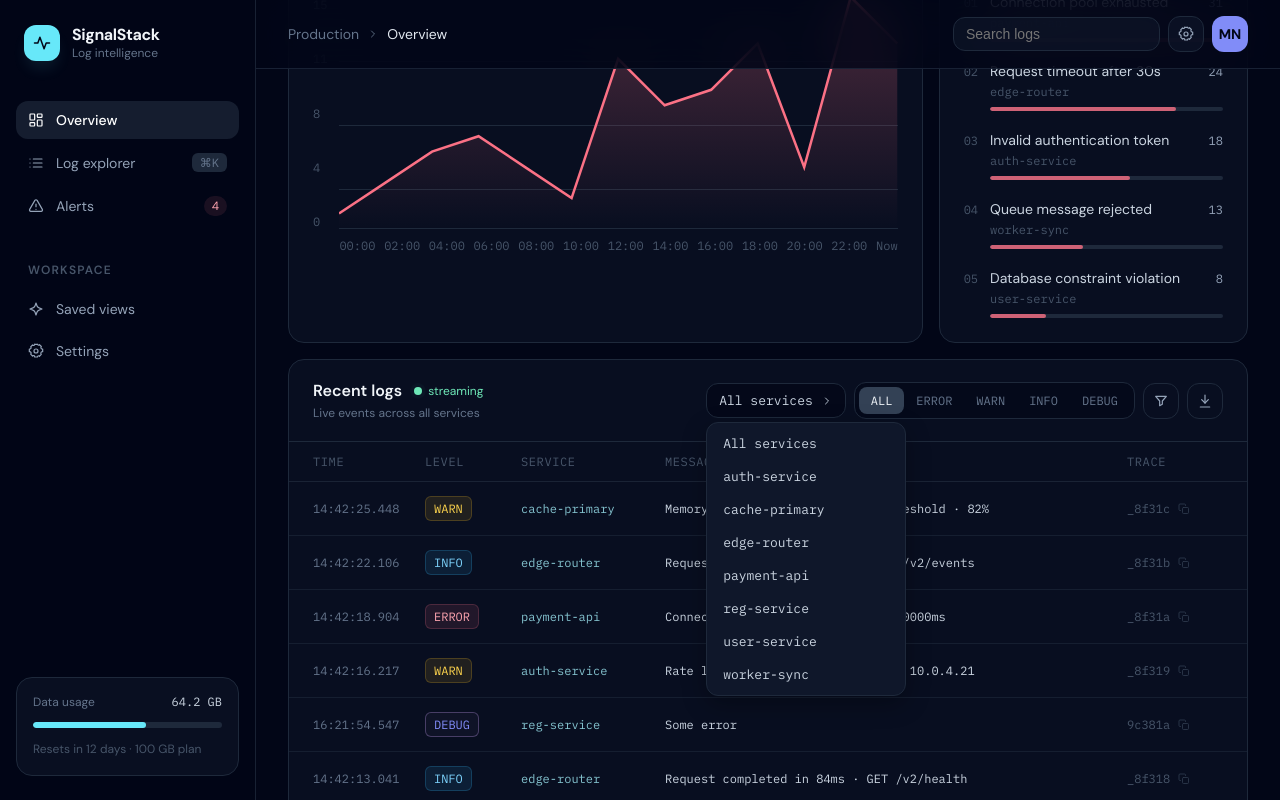
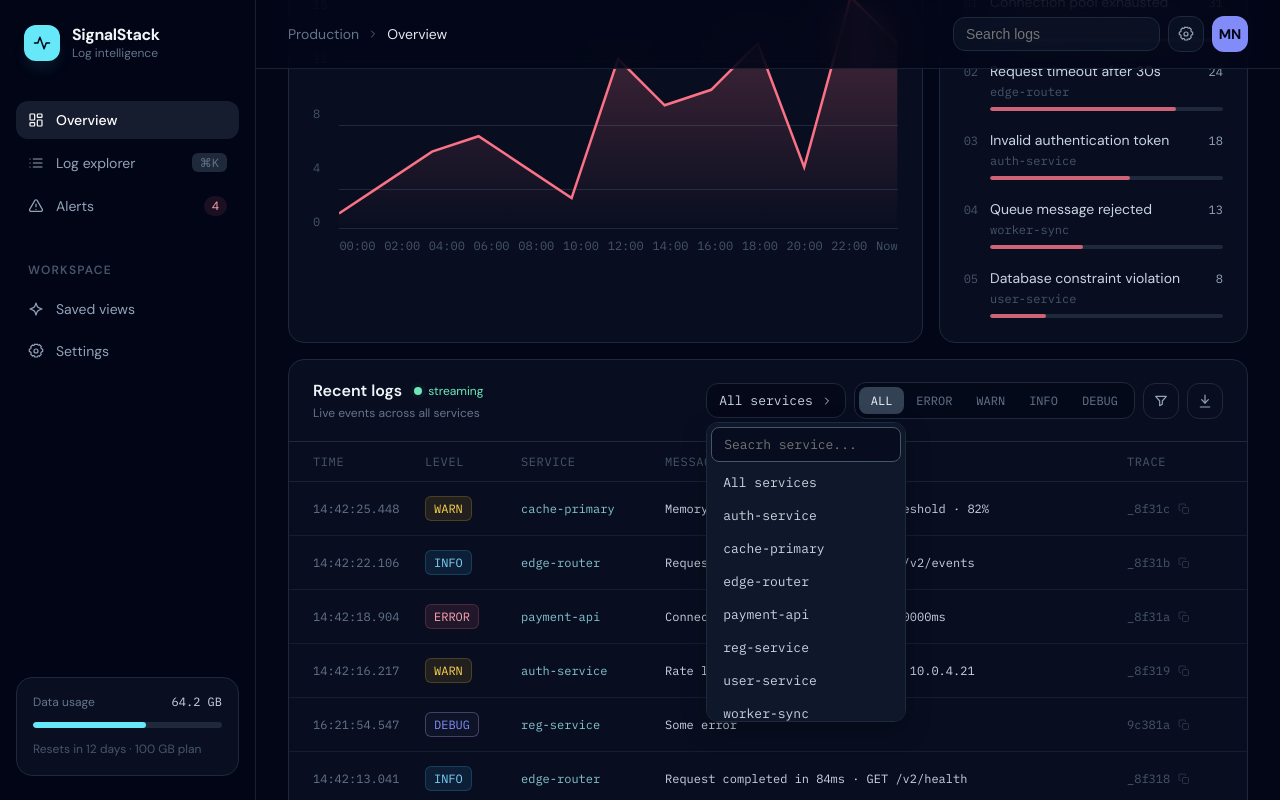
Before and after one commit to tolstojopii/AnalyzeLogs, a React (Vite) app: page / in a window 1280 px wide. Both pictures are taken after a click on the button "All services". Shown: the part 453-1253 px from the top of the page. Built offline with nearby package versions, Linux system fonts and the light colour scheme.

Commit message:
added service search

```diff
--- a/src/components/LogStream/LogStream.module.css
+++ b/src/components/LogStream/LogStream.module.css
@@ -1,6 +1,5 @@
 .panel {
   margin-top: 1rem;
-  overflow: hidden;
   border: 1px solid var(--slate-800);
   border-radius: 1rem;
   background: rgb(15 23 42 / 0.5);
@@ -255,7 +254,6 @@
   opacity: 1;
 }
 
-
 .serviceFilter {
   position: relative;
 }
@@ -272,7 +270,9 @@
   font-family: var(--font-mono);
   font-size: 0.8125rem;
   cursor: pointer;
-  transition: color 0.15s, border-color 0.15s;
+  transition:
+    color 0.15s,
+    border-color 0.15s;
 }
 
 .toggleServiceOpen:hover {
@@ -288,11 +288,9 @@
   min-width: 200px;
   max-height: 300px;
   overflow-y: auto;
-
   display: flex;
   flex-direction: column;
   padding: 0.25rem;
-
   border: 1px solid var(--slate-800);
   border-radius: 0.75rem;
   background: var(--slate-900);
@@ -317,3 +315,27 @@
 .serviceOption:hover {
   background: var(--slate-800);
 }
+
+.serviceSearch {
+  width: 100%;
+  padding: 0.5rem 0.75rem;
+  margin-bottom: 0.25rem;
+  border: 1px solid var(--slate-800);
+  border-radius: 0.5rem;
+  background: rgb(2 6 23 / 0.6);
+  color: var(--slate-100);
+  font-family: var(--font-mono);
+  font-size: 0.8125rem;
+  outline: none;
+}
+
+.serviceSearch:focus {
+  border-color: var(--slate-600);
+}
+
+.serviceEmpty {
+  padding: 0.75rem;
+  text-align: center;
+  font-size: 0.8125rem;
+  color: var(--slate-500);
+}
--- a/src/components/LogStream/LogStream.tsx
+++ b/src/components/LogStream/LogStream.tsx
@@ -45,10 +45,16 @@ export function LogStream({
   const [levels, setLevels] = useState<LogLevel[]>([]);
   const [selectedService, setSelectedService] = useState<string | null>(null);
   const [isServiceOpen, setIsServiceOpen] = useState<boolean>(false);
+  const [serviceQuery, setServiceQuery] = useState("");
+
   const serviceFilterRef = useRef<HTMLDivElement>(null);
+  const serviceSearchRef = useRef<HTMLInputElement>(null);
 
   const toggleService = () => {
-    setIsServiceOpen(!isServiceOpen);
+    setIsServiceOpen((prev) =>{
+      if (prev) setServiceQuery("");
+      return !prev;
+    });
   };
 
   const services = useMemo(() => {
@@ -64,7 +70,14 @@ export function LogStream({
   const handleSelectService = (service: string | null) => {
     setSelectedService(service);
     setIsServiceOpen(false);
+    setServiceQuery("");
   };
+
+  const filteredServices = useMemo(() => {
+    const q = serviceQuery.trim().toLowerCase();
+    if (q === "") return services;
+    return services.filter((svc) => svc.toLowerCase().includes(q));
+  }, [services, serviceQuery]);
 
   const visibleLogs = useMemo(() => {
     const query = searchQuery.trim().toLowerCase();
@@ -94,6 +107,18 @@ export function LogStream({
     }
   };
 
+  useEffect(() => {
+    if (!isServiceOpen) return;
+    const onKey = (e: KeyboardEvent) => {
+      if (e.key === "Escape") {
+        setIsServiceOpen(false);
+        setServiceQuery("");
+      }
+    };
+    window.addEventListener("keydown", onKey);
+    return () => window.removeEventListener("keydown", onKey);
+  }, [isServiceOpen]);
+
   const handleDownload = () => {
     const filename = `logs-${new Date().toISOString().slice(0, 10)}.json`;
     downloadJSON(visibleLogs, filename);
@@ -104,9 +129,16 @@ export function LogStream({
     const onClickOutside = (e: MouseEvent) => {
       if (serviceFilterRef.current?.contains(e.target as Node)) return;
       setIsServiceOpen(false);
+      setServiceQuery("");
     };
     document.addEventListener("mousedown", onClickOutside);
     return () => document.removeEventListener("mousedown", onClickOutside);
+  }, [isServiceOpen]);
+
+  useEffect(() => {
+    if (isServiceOpen) {
+      serviceSearchRef.current?.focus();
+    }
   }, [isServiceOpen]);
 
   return (
@@ -140,6 +172,15 @@ export function LogStream({
             </button>
             {isServiceOpen && (
               <div className={s.serviceDropdown}>
+                <input
+                  type="text"
+                  ref={serviceSearchRef}
+                  className={s.serviceSearch}
+                  placeholder="Seacrh service..."
+                  value={serviceQuery}
+                  onChange={(e) => setServiceQuery(e.target.value)}
+                  aria-label="Search service"
+                />
                 <button
                   type="button"
                   className={s.selectService}
@@ -147,7 +188,7 @@ export function LogStream({
                 >
                   All services
                 </button>
-                {services.map((svc) => (
+                {filteredServices.map((svc) => (
                   <button
                     key={svc}
                     type="button"
@@ -157,6 +198,9 @@ export function LogStream({
                     {svc}
                   </button>
                 ))}
+                {filteredServices.length === 0 && (
+                  <div className={s.serviceEmpty}>No services found</div>
+                )}
               </div>
             )}
           </div>
```
